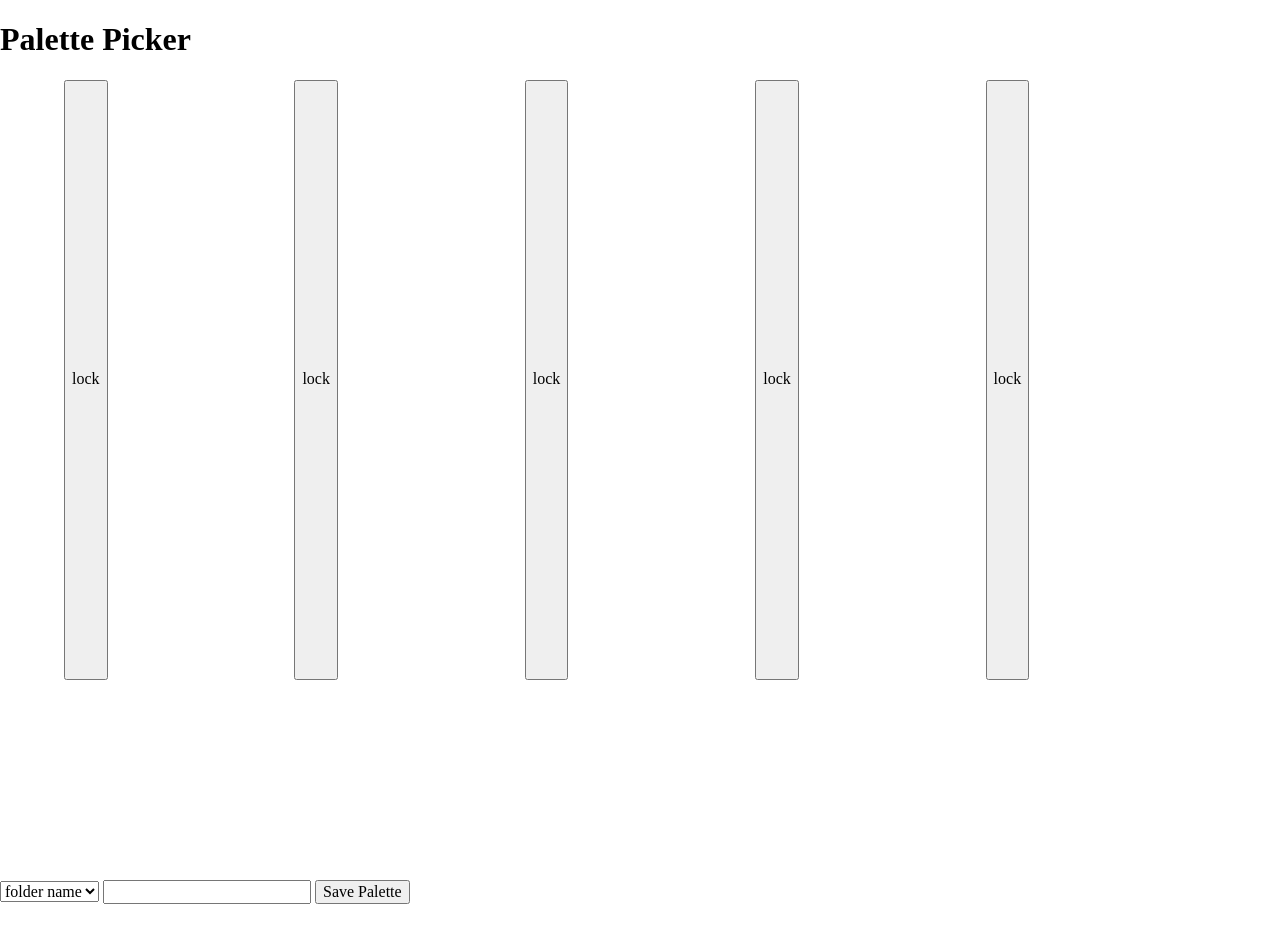
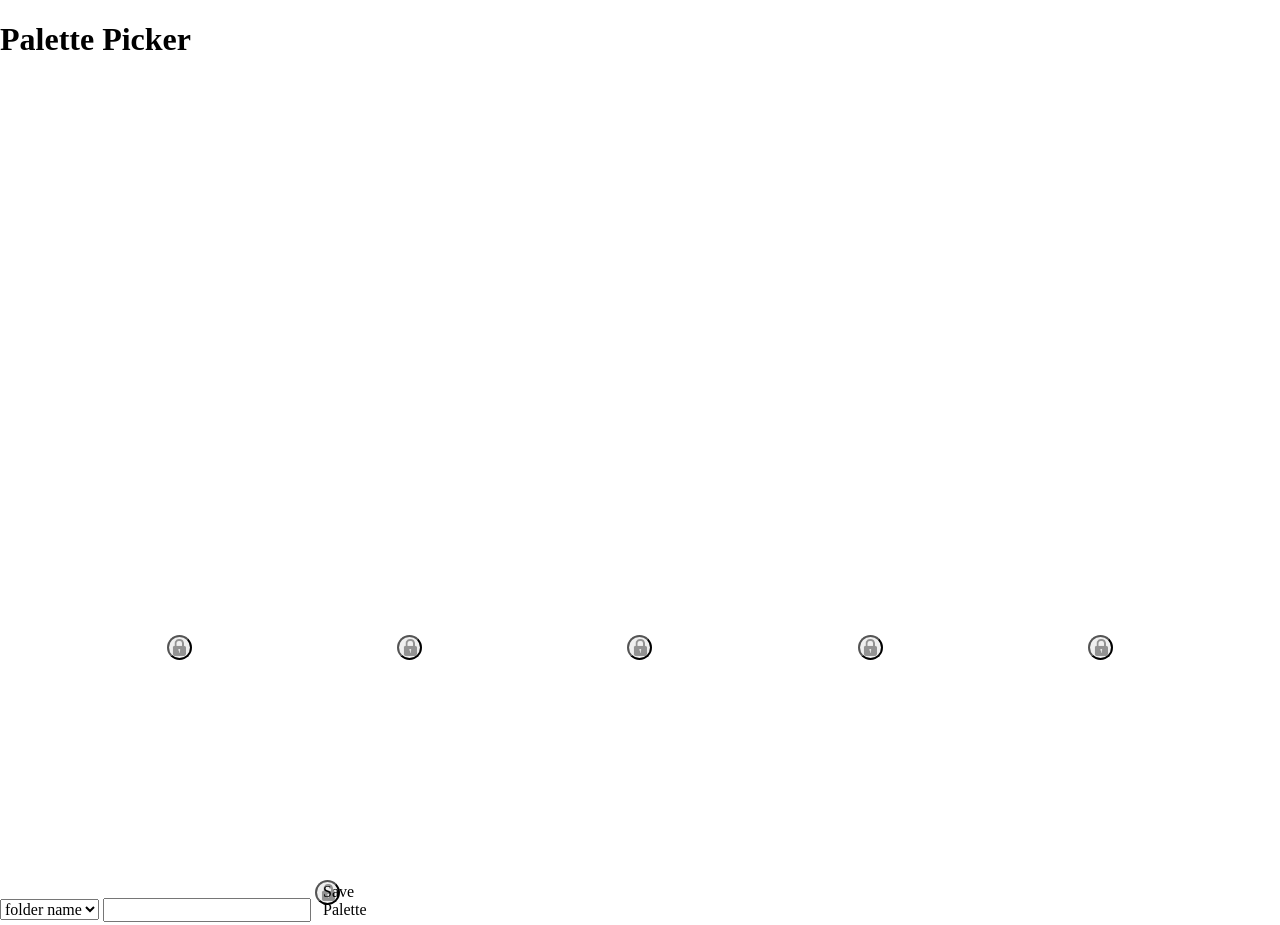
Before and after one commit to marikaross/palette-picker, a website: page public/index.html in a window 1280 px wide. Before the commit the page ends 904 px from the top, so only its background shows below. Drawn offline with nearby package versions, Linux system fonts and the light colour scheme.

Commit message:
Add lock icon and toggleLock function

```diff
--- a/public/css/styles.css
+++ b/public/css/styles.css
@@ -6,8 +6,9 @@ main {
 
 article {
   display: flex;
-  flex-direction: row;
-  flex-wrap: nowrap;
+  flex-direction: column;
+  justify-content: space-between;
+  align-items: center;
   width: 18%;
   height: 75vh;
 }
@@ -20,3 +21,14 @@ section {
   flex-wrap: nowrap;
   justify-content: center;
 }
+
+button {
+  background-image: url('../images/lock.png');
+  background-repeat: no-repeat;
+  background-position: center;
+  background-size: 20px;
+  border-radius: 25px;
+  width: 25px;
+  height: 25px;
+  margin-bottom: 20px;
+}
--- a/public/index.html
+++ b/public/index.html
@@ -15,23 +15,23 @@
     <section class="palette">
       <article class="color1">
         <h2 class="color1-text"></h2>
-        <button class="lock">lock</button>
+        <button class="lock"></button>
       </article>
       <article class="color2">
         <h2 class="color2-text"></h2>
-        <button class="lock">lock</button>
+        <button class="lock"></button>
       </article>
       <article class="color3">
         <h2 class="color3-text"></h2>
-        <button class="lock">lock</button>
+        <button class="lock"></button>
       </article>
       <article class="color4">
         <h2 class="color4-text"></h2>
-        <button class="lock">lock</button>
+        <button class="lock"></button>
       </article>
       <article class="color5">
         <h2 class="color5-text"></h2>
-        <button class="lock">lock</button>
+        <button class="lock"></button>
       </article>
     </section>
     <form>
--- a/public/scripts.js
+++ b/public/scripts.js
@@ -1,4 +1,5 @@
 $('.palette').on('click', makePalette)
+$('.lock').on('click', toggleLock)
 
 
 function getAColor() {
@@ -17,3 +18,7 @@ function makePalette() {
     $(`.color${[i]}-text`).text(color)
   }
 }
+
+function toggleLock() {
+  $('.lock').toggleClass('.locked')
+}
```
